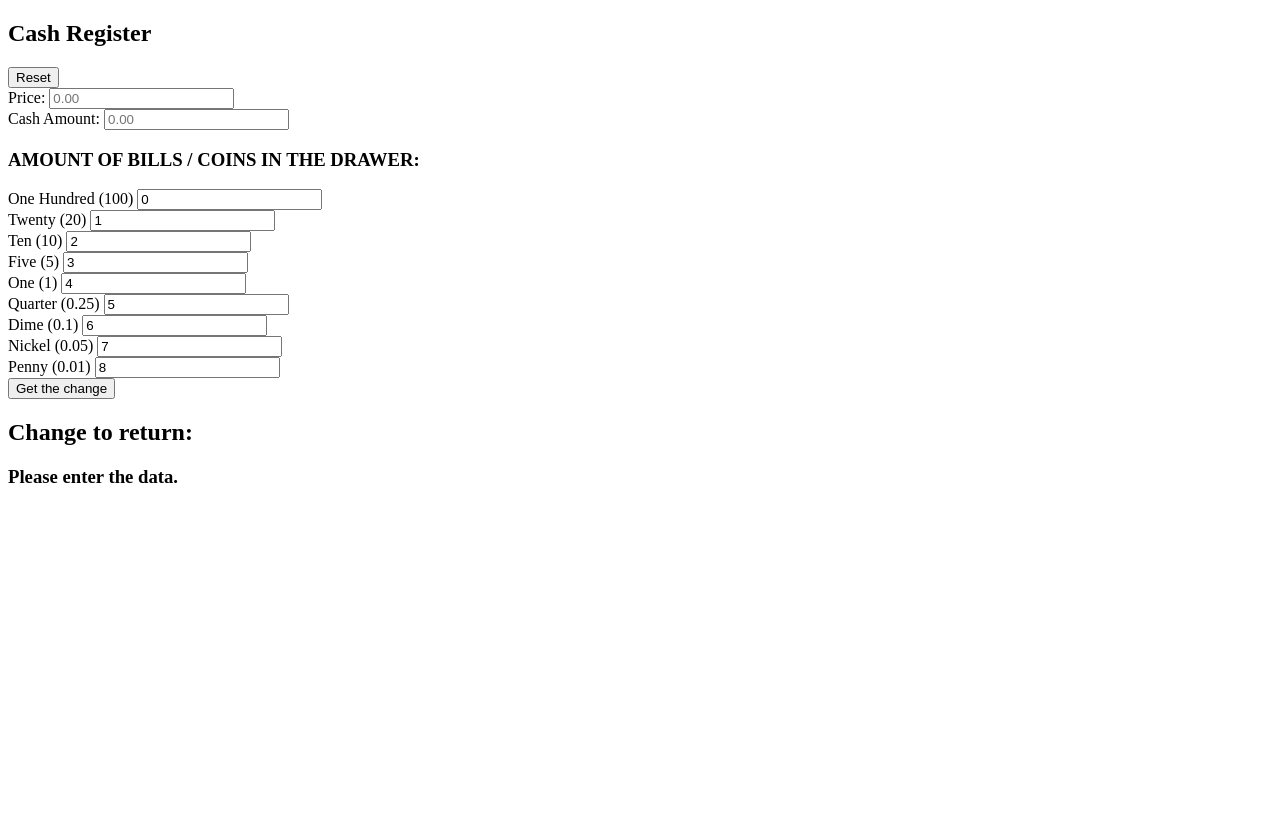
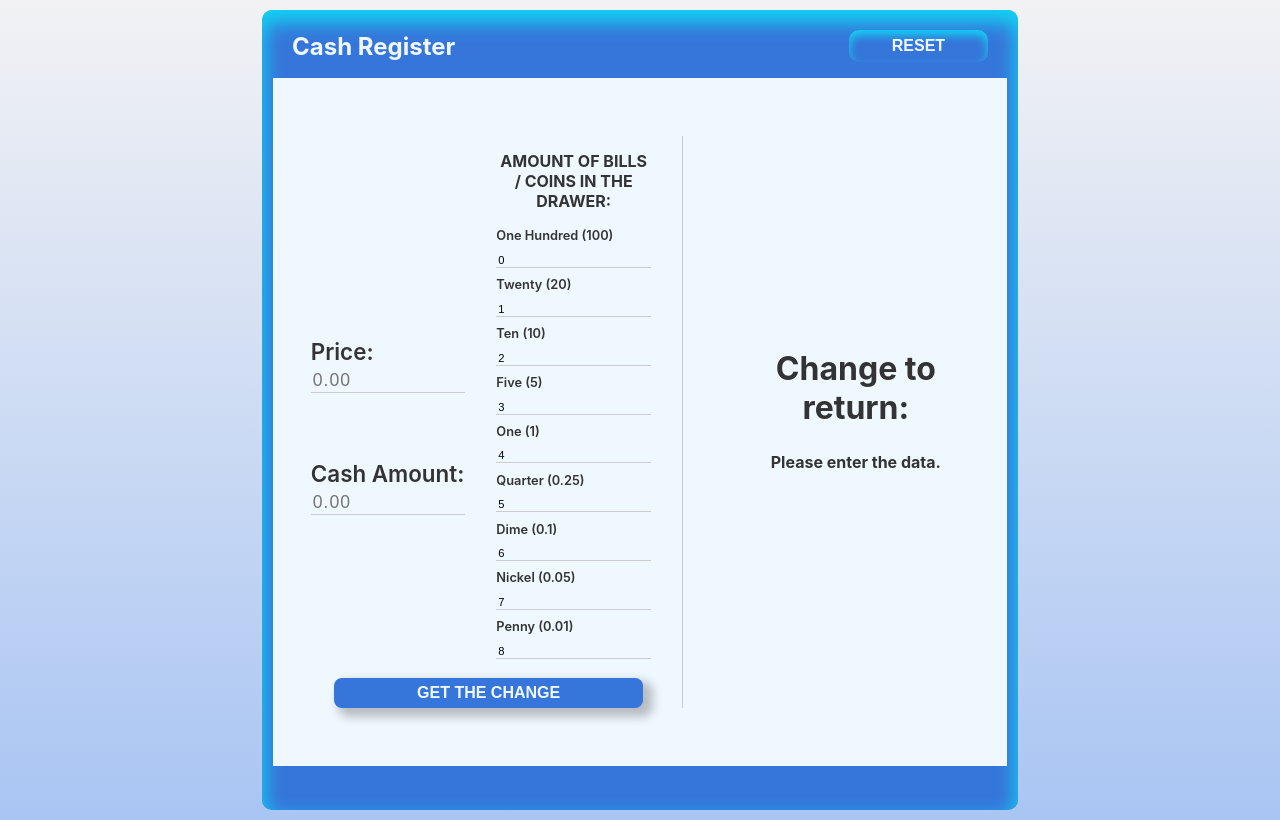
Before and after one commit to Patka879/exercises, a plain HTML site: page cash-register/index.html in a window 1280 px wide. Drawn offline with Linux system fonts and the light colour scheme; a web font is replaced by a local one.

Commit message:
corrected style.css to index.css

```diff
--- a/cash-register/index.html
+++ b/cash-register/index.html
@@ -5,7 +5,7 @@
         <meta name="viewport" content="width=device-width, initial-scale=1.0">
         <meta http-equiv="X-UA-Compatible" content="ie=edge">
         <title>Cash Register Simulator</title>
-        <link rel="stylesheet" href="style.css">
+        <link rel="stylesheet" href="index.css">
     </head>
     <body>
         <div id="container">
--- a/factorial/index.html
+++ b/factorial/index.html
@@ -5,7 +5,7 @@
         <meta name="viewport" content="width=device-width, initial-scale=1.0">
         <meta http-equiv="X-UA-Compatible" content="ie=edge">
         <title>Factorial Counter</title>
-        <link rel="stylesheet" href="style.css">
+        <link rel="stylesheet" href="index.css">
     </head>
     <body>
         <div id="container">
```
Also changed, not shown: palindrome/index.html (+1 -1 lines).
